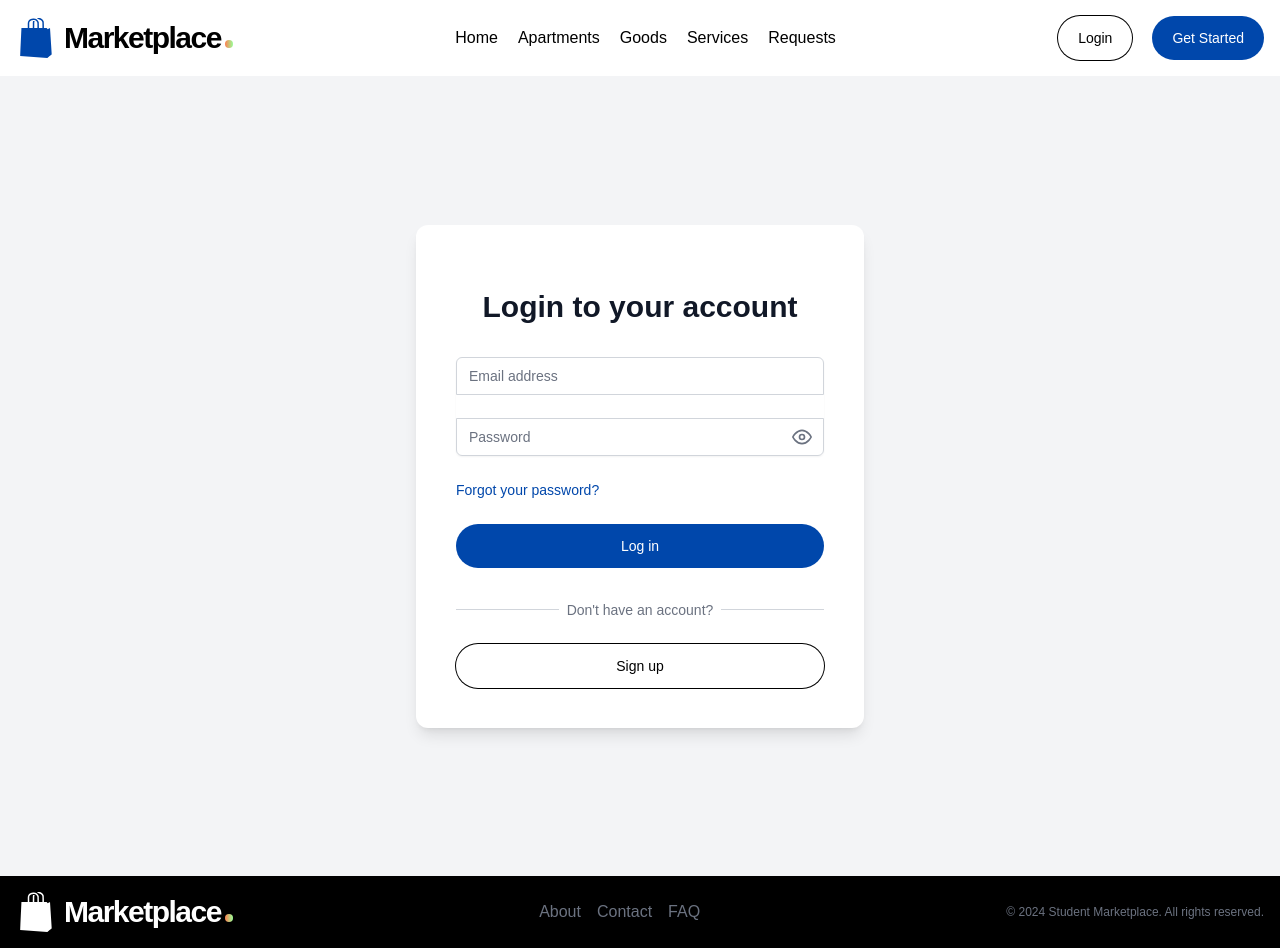
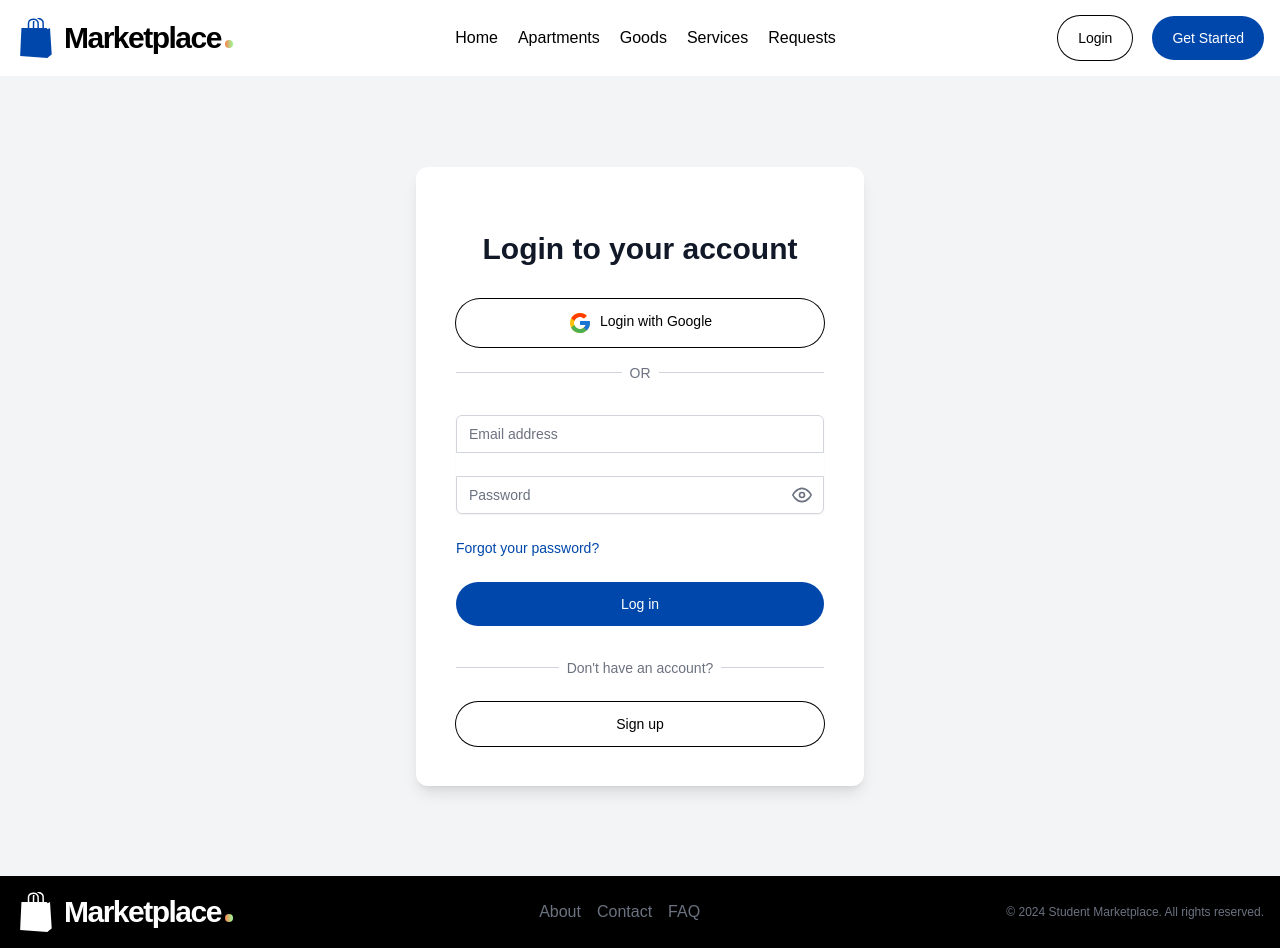
Before and after one commit to m-aishah/marketplace, a Next.js app: page /login in a window 1280 px wide. Built offline with nearby package versions, Linux system fonts and the light colour scheme; no server answers.

Commit message:
Add Login with Google functionality WIP.

```diff
--- a/src/app/login/page.jsx
+++ b/src/app/login/page.jsx
@@ -3,9 +3,16 @@
 import { useState, useEffect } from 'react';
 import { useRouter } from 'next/navigation';
 import Link from 'next/link';
-import { signInWithEmailAndPassword, sendPasswordResetEmail, onAuthStateChanged } from 'firebase/auth';
+import {
+    signInWithEmailAndPassword,
+    sendPasswordResetEmail,
+    onAuthStateChanged,
+    GoogleAuthProvider,
+    signInWithPopup
+} from 'firebase/auth';
 import { auth } from '../../firebase';
 import { FiEye, FiEyeOff } from 'react-icons/fi';
+import { FcGoogle } from 'react-icons/fc';
 
 function Login() {
     const [email, setEmail] = useState('');
@@ -16,6 +23,8 @@ function Login() {
     const [resetEmailSent, setResetEmailSent] = useState(false);
     const router = useRouter();
 
+    const provider = new GoogleAuthProvider();
+
     useEffect(() => {
         const unsubscribe = onAuthStateChanged(auth, (user) => {
             if (user) {
@@ -25,6 +34,19 @@ function Login() {
 
         return () => unsubscribe();
     }, [router]);
+
+    const handleGoogleLogin = async () => {
+        setIsLoading(true);
+        setError(null);
+        try {
+            await signInWithPopup(auth, provider);
+            router.push('/');
+        } catch (error) {
+            setError('Failed to log in with Google. Please try again.');
+        } finally {
+            setIsLoading(false);
+        }
+    };
 
     const handleLogin = async (e) => {
         e.preventDefault();
@@ -77,6 +99,28 @@ function Login() {
                         Login to your account
                     </h2>
                 </div>
+
+                <div className="mt-6">
+                    <button
+                        onClick={handleGoogleLogin}
+                        className="transition w-full flex justify-center bg-transparent font-medium text-black px-5 py-3 rounded-full text-sm ring-1 ring-black hover:shadow-md hover:shadow-brand/30 hover:ring-brand hover:bg-gray-100"
+                    >
+                        <FcGoogle className="h-6 w-6 mr-2" />
+                        Login with Google
+                    </button>
+
+                    <div className="relative mt-4">
+                        <div className="absolute inset-0 flex items-center">
+                            <div className="w-full border-t border-gray-300"></div>
+                        </div>
+                        <div className="relative flex justify-center text-sm">
+                            <span className="px-2 bg-white text-gray-500">
+                                OR
+                            </span>
+                        </div>
+                    </div>
+                </div>
+
                 {resetEmailSent ? (
                     <div className="rounded-md bg-green-50 p-4">
                         <div className="flex">
@@ -155,6 +199,7 @@ function Login() {
                         </div>
                     </form>
                 )}
+
                 {error && (
                     <div className="rounded-md bg-red-50 p-4 mt-4">
                         <div className="flex">
@@ -166,6 +211,7 @@ function Login() {
                         </div>
                     </div>
                 )}
+
                 <div className="mt-6">
                     <div className="relative">
                         <div className="absolute inset-0 flex items-center">
```
Lines whose indentation alone changed are shown as unchanged.
